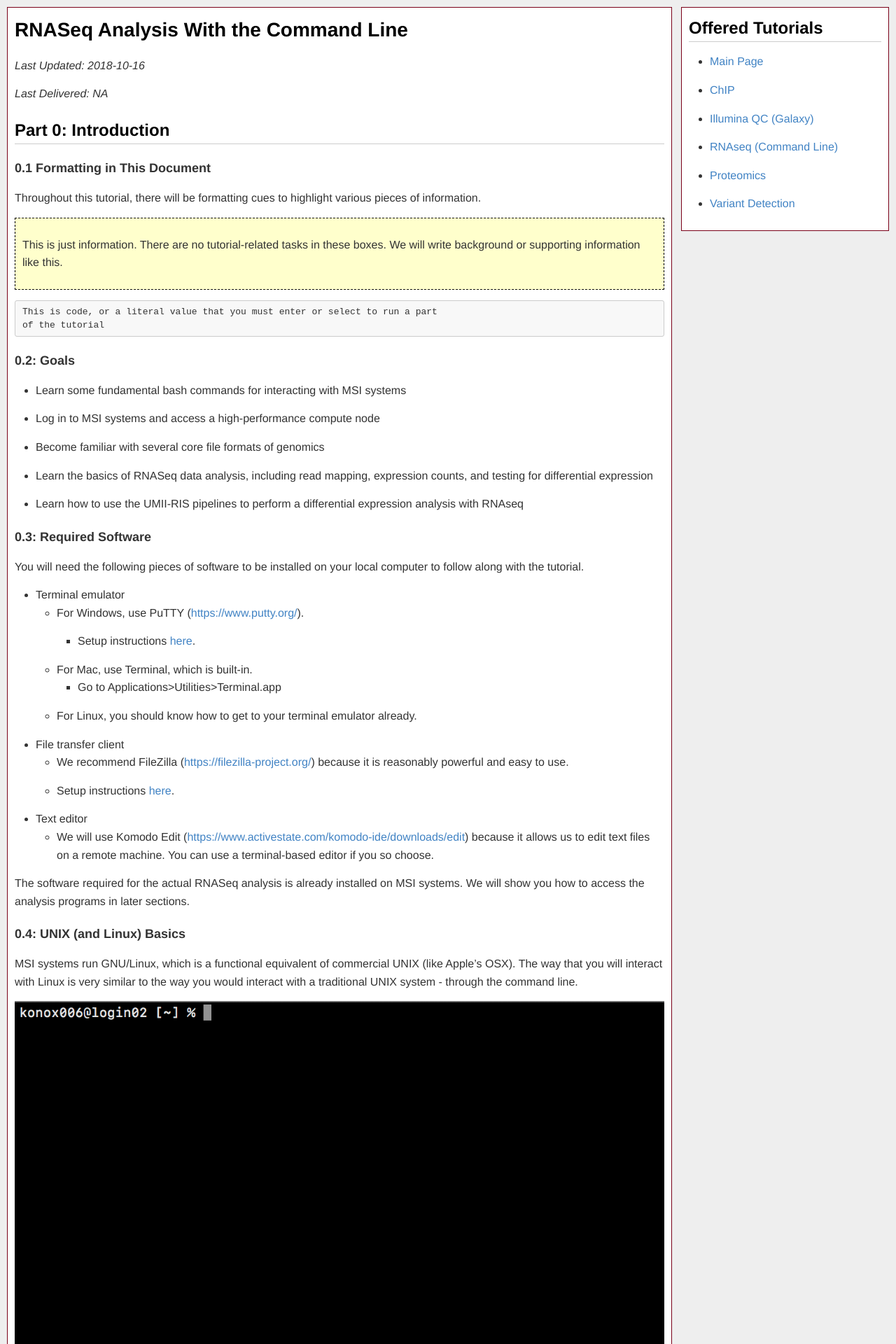
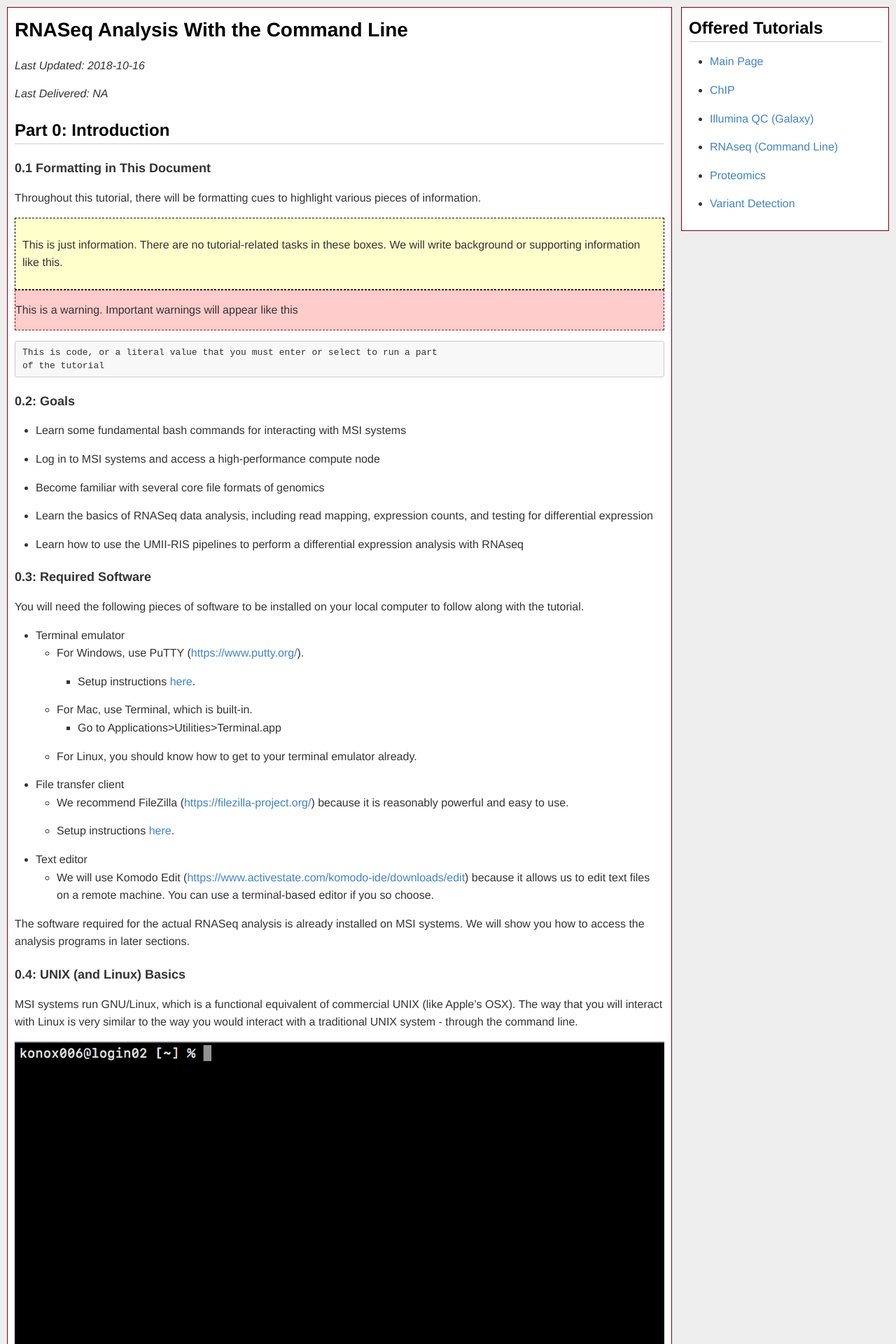
Before and after one commit to msi-ris/Tutorials, a Jekyll site: the page built from rnaseq_cmd.md, in a window 1280 px wide. Shown: the top 1920 px of the page at 70% size. Built offline with Jekyll 4.4.1, drawn with Linux system fonts in a browser that asks for light colours.

Commit message:
Update rnaseq

````diff
--- a/css/main.css
+++ b/css/main.css
@@ -44,3 +44,9 @@ div.info {
     background-color:#ffffcc;
     padding:10px;
 }
+
+div.warn {
+    border:1px dashed #900;
+    background-color:#ffcccc;
+    padding:10;px;
+}
--- a/rnaseq_cmd.md
+++ b/rnaseq_cmd.md
@@ -19,10 +19,12 @@ Throughout this tutorial, there will be formatting cues to highlight various
 pieces of information.
 
 <div class="info" markdown="1">
-
 This is just information. There are no tutorial-related tasks in these boxes.
 We will write background or supporting information like this.
+</div>
 
+<div class="warn" markdown="1">
+This is a warning. Important warnings will appear like this
 </div>
 
 ```
````
